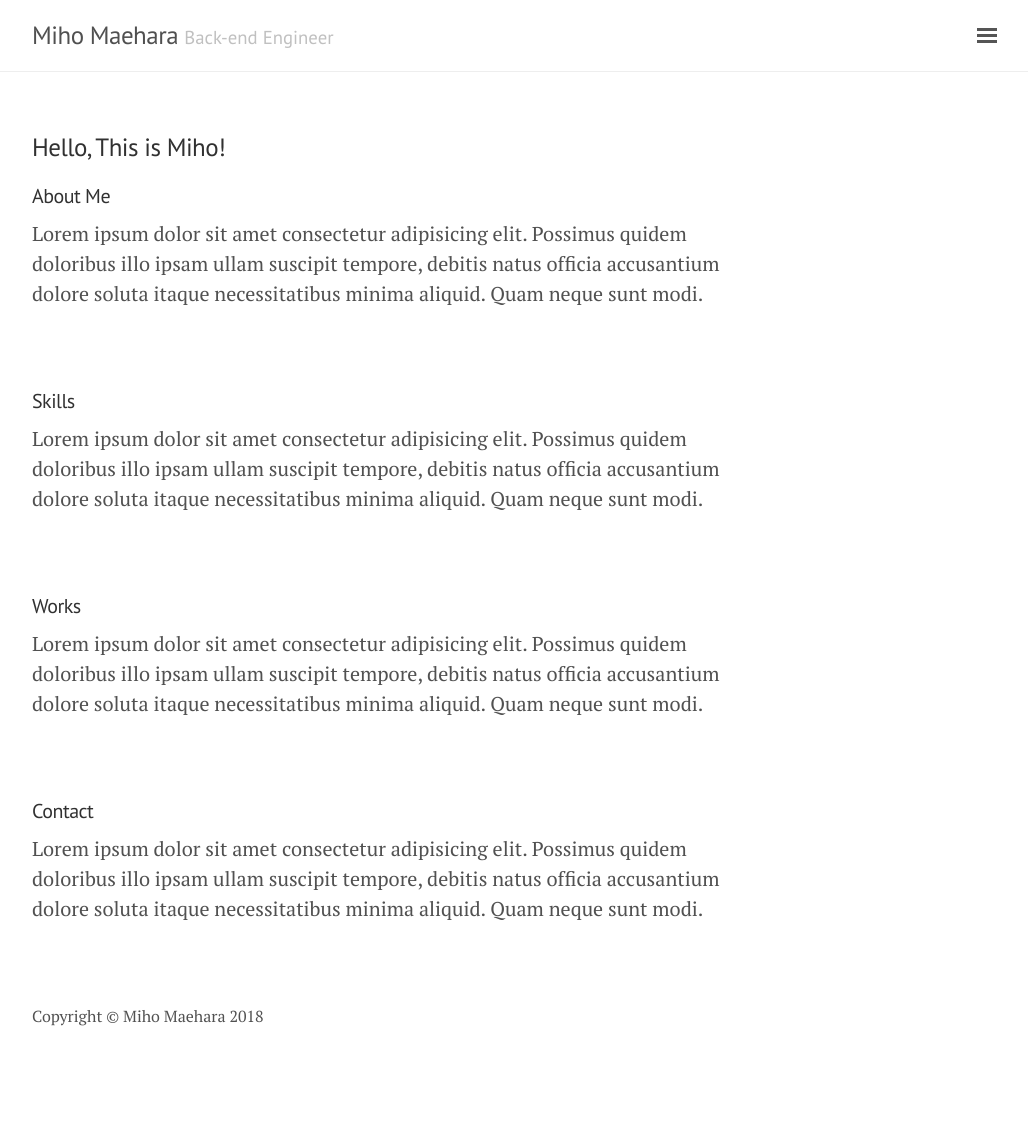
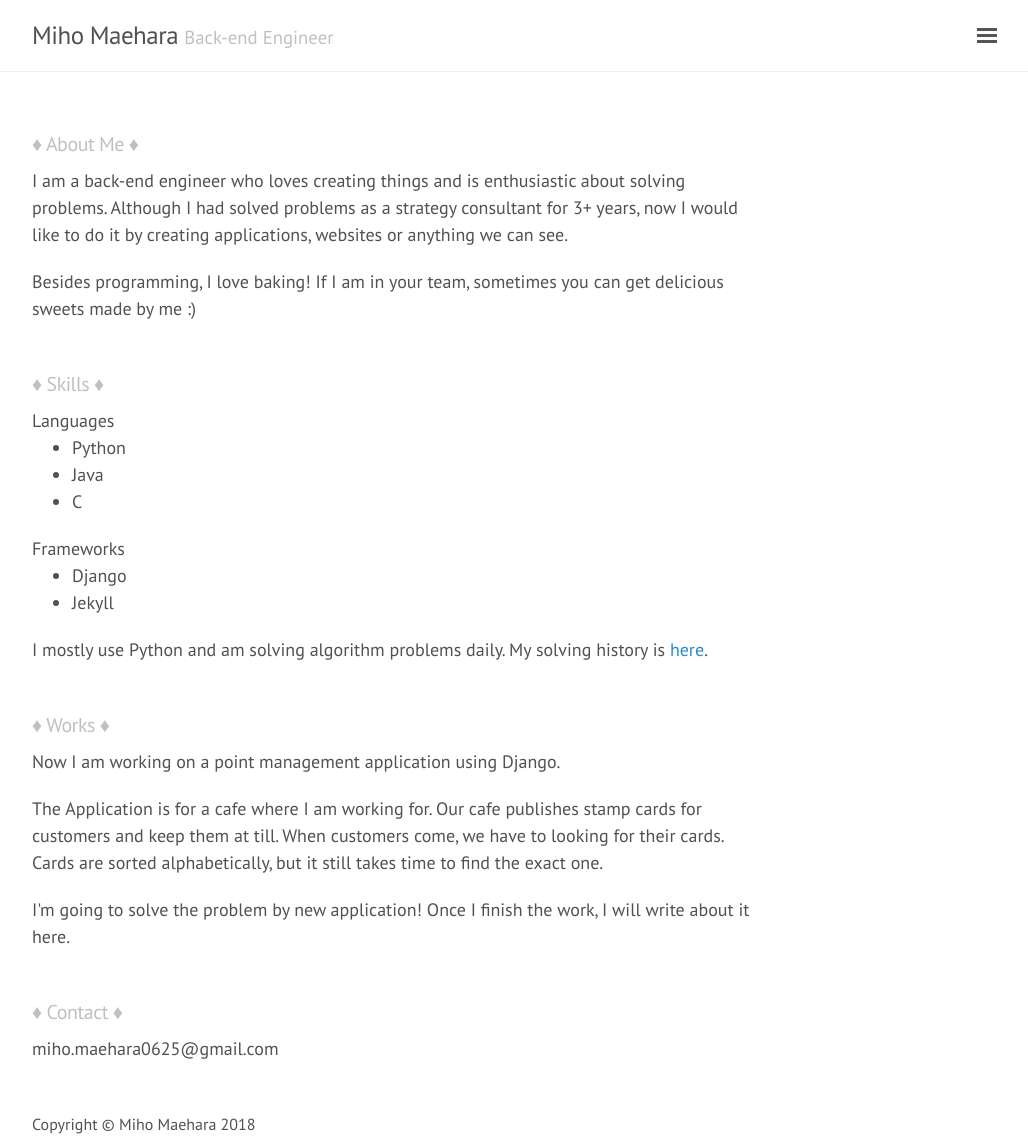
Before and after one commit to rami6/portfolio, a Jekyll site: the page built from index.html, in a window 1280 px wide. Shown: the whole page, without its empty margins (248-1276 px from the left). Built offline with Jekyll 4.4.1, drawn with Linux system fonts in a browser that asks for light colours; before the commit the page ends 1034 px from its top, so only the background shows below that.

Commit message:
Update (#21)
* Add my info to index

* Update styles

* Add analytics

```diff
--- a/_includes/head.html
+++ b/_includes/head.html
@@ -22,4 +22,14 @@
 
   <!-- RSS -->
   <link rel="alternate" type="application/rss+xml" title="RSS" href="/atom.xml">
+
+  <!-- Global site tag (gtag.js) - Google Analytics -->
+  <script async src="https://www.googletagmanager.com/gtag/js?id=UA-120396075-1"></script>
+  <script>
+    window.dataLayer = window.dataLayer || [];
+    function gtag(){dataLayer.push(arguments);}
+    gtag('js', new Date());
+
+    gtag('config', 'UA-120396075-1');
+  </script>
 </head>
--- a/assets/css/poole.css
+++ b/assets/css/poole.css
@@ -298,6 +298,7 @@ tbody tr:nth-child(odd) th {
   padding-right: 1rem;
   margin-left:  auto;
   margin-right: auto;
+  font-size: 90%;
 }
 
 
--- a/index.html
+++ b/index.html
@@ -2,28 +2,52 @@
 layout: default
 title: Home
 ---
-<h3>Hello, This is Miho!</h3>
+<div class="section">
+  <h4 class="subtitle">♦︎ About Me ♦︎</h4>
+  <p>
+    I am a back-end engineer who loves creating things and is enthusiastic about solving problems. Although I had solved problems  as a strategy consultant for 3+ years, now I would like to do it by creating applications, websites or anything we can see.
+  </p>
+  <p>
+    Besides programming, I love baking! If I am in your team, sometimes you can get delicious sweets made by me :)
+  </p>
+</div>
 
-<h5>About Me</h5>
-<div>
-  Lorem ipsum dolor sit amet consectetur adipisicing elit. Possimus quidem doloribus illo ipsam ullam suscipit tempore, debitis natus officia accusantium dolore soluta itaque necessitatibus minima aliquid. Quam neque sunt modi.
+<div class="section">
+  <h4 class="subtitle">♦︎ Skills ♦︎</h4>
+  <div>Languages</div>
+  <ul>
+    <li>Python</li>
+    <li>Java</li>
+    <li>C</li>
+  </ul>
+  <div>Frameworks</div>
+  <ul>
+    <li>Django</li>
+    <li>Jekyll</li>
+  </ul>
+  <p>
+    I mostly use Python and am solving algorithm problems daily.
+    My solving history is <a href="{{ "/algorithms/" | relative_url }}">here</a>.
+  </p>
 </div>
-<br/><br/>
-<h5>Skills</h5>
-<div>
-  Lorem ipsum dolor sit amet consectetur adipisicing elit. Possimus quidem doloribus illo ipsam ullam suscipit tempore, debitis natus officia accusantium dolore soluta itaque necessitatibus minima aliquid. Quam neque sunt modi.
+
+<div class="section">
+  <h4 class="subtitle">♦︎ Works ♦︎</h4>
+  <p>
+    Now I am working on a point management application using Django.
+  </p>
+  <p>
+    The Application is for a cafe where I am working for. Our cafe publishes stamp cards for customers and keep them at till. When customers come, we have to looking for their cards. Cards are sorted alphabetically, but it still takes time to find the exact one.
+  </p>
+  <p>
+    I'm going to solve the problem by new application! Once I finish the work, I will write about it here.
+  </p>
 </div>
-<br/><br/>
-<h5>Works</h5>
-<div>
-  Lorem ipsum dolor sit amet consectetur adipisicing elit. Possimus quidem doloribus illo ipsam ullam suscipit tempore, debitis natus officia accusantium dolore soluta itaque necessitatibus minima aliquid. Quam neque sunt modi.
+
+<div class="section">
+  <h4 class="subtitle">♦︎ Contact ♦︎</h4>
+  <p>miho.maehara0625@gmail.com</p>
 </div>
-<br/><br/>
-<h5>Contact</h5>
-<div>
-  Lorem ipsum dolor sit amet consectetur adipisicing elit. Possimus quidem doloribus illo ipsam ullam suscipit tempore, debitis natus officia accusantium dolore soluta itaque necessitatibus minima aliquid. Quam neque sunt modi.
-</div>
-<br/><br/>
 
 <footer class="footer">
   Copyright &copy; Miho Maehara {{ site.time | date: '%Y' }}
--- a/public/css/lanyon.css
+++ b/public/css/lanyon.css
@@ -41,7 +41,7 @@ body {
 }
 
 html {
-  font-family: "PT Serif", Georgia, "Times New Roman", serif;
+  font-family: "PT Sans", Helvetica, Arial, sans-serif;
 }
 
 h1, h2, h3, h4, h5, h6 {
@@ -576,3 +576,11 @@ a.pagination-item:hover {
 .write-date {
   color: #9a9a9a;
 }
+
+.subtitle {
+  color: #c0c0c0;
+}
+
+.section {
+  margin-bottom: 50px;
+}
--- a/public/css/poole.css
+++ b/public/css/poole.css
@@ -298,6 +298,7 @@ tbody tr:nth-child(odd) th {
   padding-right: 1rem;
   margin-left:  auto;
   margin-right: auto;
+  font-size: 90%;
 }
 
 
```
Also changed, not shown: assets/css/lanyon.css (+9 -1 lines).
